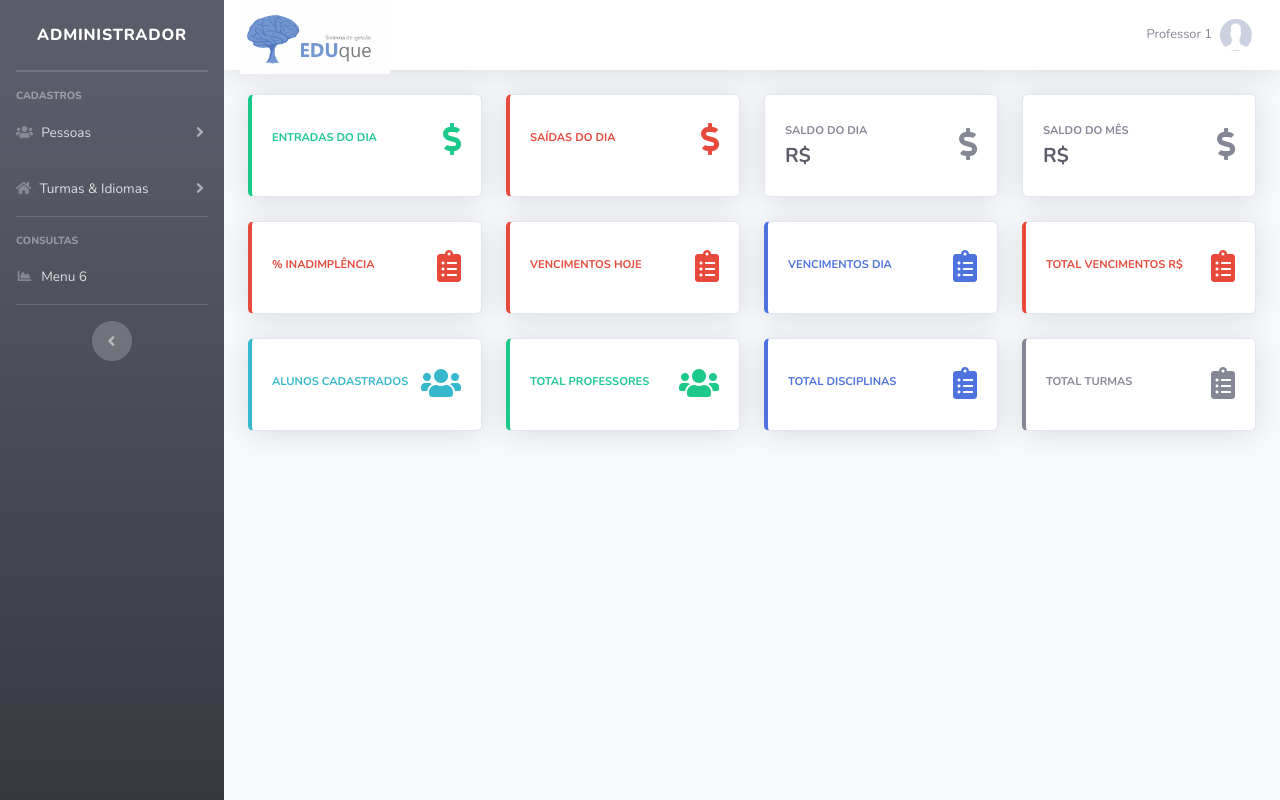
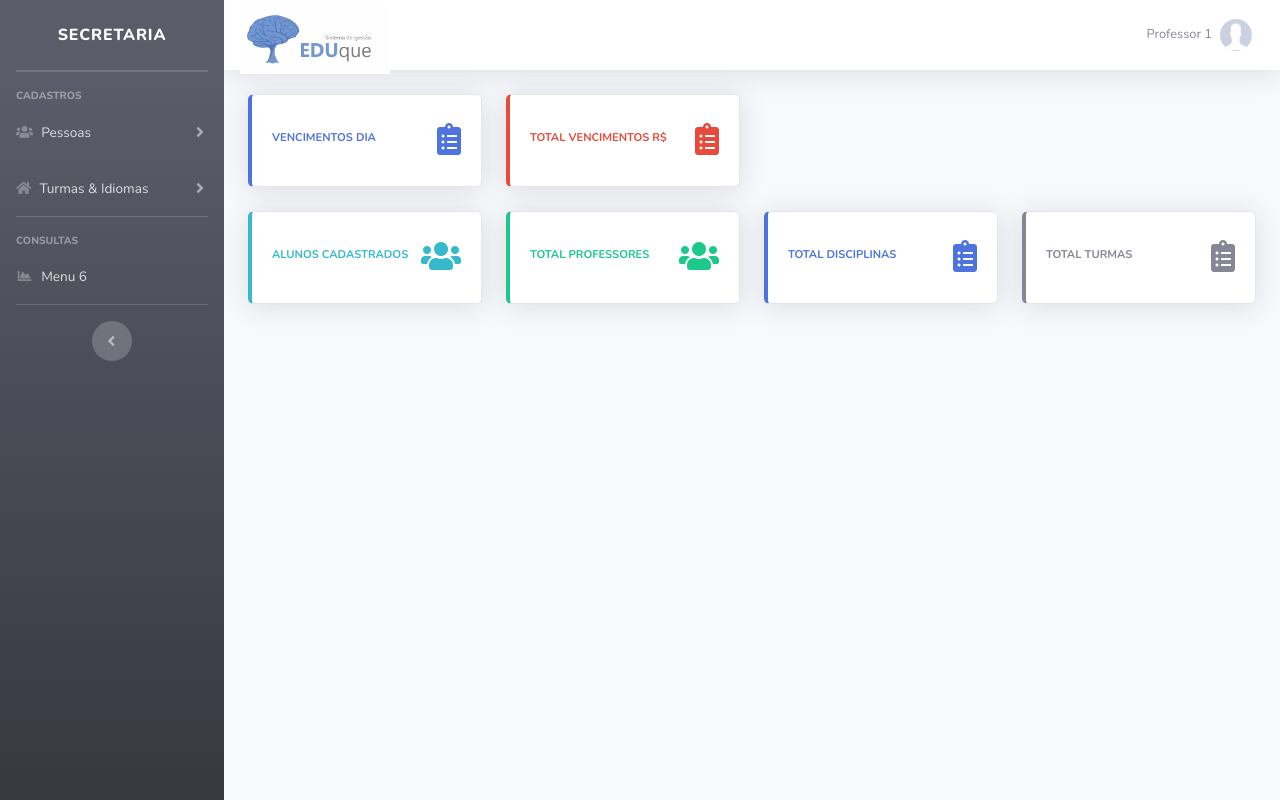
Before and after one commit to gustavogamasa/sistema-escolar, a PHP site: page /escolar/painel-secretaria/index.php in a window 1280 px wide. Run offline with PHP 8.4, Linux system fonts and the light colour scheme; a user stored in the database is signed in; data comes from the database, SQL or seed files in the repository.

Commit message:
Painel Secretaria
Ajustes no painel

```diff
--- a/painel-secretaria/home.php
+++ b/painel-secretaria/home.php
@@ -16,117 +16,10 @@ $dataInicioMes = $ano_atual."-".$mes_atual."-01";
 
 ?>
 
+
 <div class="row">
-	<!-- Earnings (Monthly) Card Example -->
-	<div class="col-xl-3 col-md-6 mb-4">
-		<div class="card border-left-success shadow h-100 py-2">
-			<div class="card-body">
-				<div class="row no-gutters align-items-center">
-					<div class="col mr-2">
-						<div class="text-xs font-weight-bold text-success text-uppercase mb-1">Entradas do Dia</div>
-						<div class="h5 mb-0 font-weight-bold text-gray-800"><?php echo @$entradas ?></div>
-					</div>
-					<div class="col-auto">
-						<i class="fas fa-dollar-sign fa-2x text-success"></i>
-					</div>
-				</div>
-			</div>
-		</div>
-	</div>
-
-	<!-- Earnings (Monthly) Card Example -->
-	<div class="col-xl-3 col-md-6 mb-4">
-		<div class="card border-left-danger shadow h-100 py-2">
-			<div class="card-body">
-				<div class="row no-gutters align-items-center">
-					<div class="col mr-2">
-						<div class="text-xs font-weight-bold text-danger text-uppercase mb-1">Saídas do Dia</div>
-						<div class="h5 mb-0 font-weight-bold text-gray-800"><?php echo @$saidas ?></div>
-					</div>
-					<div class="col-auto">
-						<i class="fas fa-dollar-sign fa-2x text-danger"></i>
-					</div>
-				</div>
-			</div>
-		</div>
-	</div>
-
-	<!-- Earnings (Monthly) Card Example -->
-	<div class="col-xl-3 col-md-6 mb-4">
-		<div class="card <?php echo $corTotal2 ?> shadow h-100 py-2">
-			<div class="card-body">
-				<div class="row no-gutters align-items-center">
-					<div class="col mr-2">
-						<div class="text-xs font-weight-bold <?php echo $corTotal ?> text-uppercase mb-1">Saldo do Dia</div>
-						<div class="h5 mb-0 font-weight-bold text-gray-800">R$ <?php echo @$saldo ?></div>
-					</div>
-					<div class="col-auto">
-						<i class="fas fa-dollar-sign fa-2x <?php echo $corTotal ?>"></i>
-					</div>
-				</div>
-			</div>
-		</div>
-	</div>
-
-	<!-- Pending Requests Card Example -->
-	<div class="col-xl-3 col-md-6 mb-4">
-		<div class="card <?php echo $corTotal2Mes ?> shadow h-100 py-2">
-			<div class="card-body">
-				<div class="row no-gutters align-items-center">
-					<div class="col mr-2">
-						<div class="text-xs font-weight-bold <?php echo $corTotalMes ?> text-uppercase mb-1">Saldo do Mês</div>
-						<div class="h5 mb-0 font-weight-bold text-gray-800">R$ <?php echo @$saldoMes ?></div>
-					</div>
-					<div class="col-auto">
-						<i class="fas fa-dollar-sign fa-2x <?php echo $corTotalMes ?>"></i>
-					</div>
-				</div>
-			</div>
-		</div>
-	</div>
-</div>
 
 
-
-
-
-
-
-
-<div class="row">
-	<!-- Earnings (Monthly) Card Example -->
-	<div class="col-xl-3 col-md-6 mb-4">
-		<div class="card border-left-danger shadow h-100 py-2">
-			<div class="card-body">
-				<div class="row no-gutters align-items-center">
-					<div class="col mr-2">
-						<div class="text-xs font-weight-bold text-danger text-uppercase mb-1">% Inadimplência</div>
-						<div class="h5 mb-0 font-weight-bold text-gray-800"><?php echo @$totalInad ?></div>
-					</div>
-					<div class="col-auto">
-						<i class="fas fa-clipboard-list fa-2x text-danger"></i>
-					</div>
-				</div>
-			</div>
-		</div>
-	</div>
-
-	<!-- Earnings (Monthly) Card Example -->
-	<div class="col-xl-3 col-md-6 mb-4">
-		<div class="card border-left-danger shadow h-100 py-2">
-			<div class="card-body">
-				<div class="row no-gutters align-items-center">
-					<div class="col mr-2">
-						<div class="text-xs font-weight-bold text-danger text-uppercase mb-1">Vencimentos Hoje</div>
-						<div class="h5 mb-0 font-weight-bold text-gray-800"><?php echo @$totalPendentes ?> </div>
-					</div>
-					<div class="col-auto">
-						<i class="fas fa-clipboard-list fa-2x text-danger"></i>
-					</div>
-				</div>
-			</div>
-		</div>
-	</div>
 
 	<!-- Earnings (Monthly) Card Example -->
 	<div class="col-xl-3 col-md-6 mb-4">
--- a/painel-secretaria/index.php
+++ b/painel-secretaria/index.php
@@ -38,7 +38,7 @@
         <meta name="description" content="">
         <meta name="author" content="Hugo Vasconcelos">
 
-        <title>Painel Administrativo</title>
+        <title>Painel Secretaria</title>
 
         <!-- Custom fonts-->
         <link href="../vendor/fontawesome-free/css/all.min.css" rel="stylesheet" type="text/css">
@@ -71,7 +71,7 @@
                 <!-- Sidebar - Brand -->
                 <a class="sidebar-brand d-flex align-items-center justify-content-center" href="index.php">
 
-                    <div class="sidebar-brand-text mx-3">Administrador</div>
+                    <div class="sidebar-brand-text mx-3">Secretaria</div>
                 </a>
 
                 <!-- Divider -->
```
Also changed, not shown: 1 other file.
